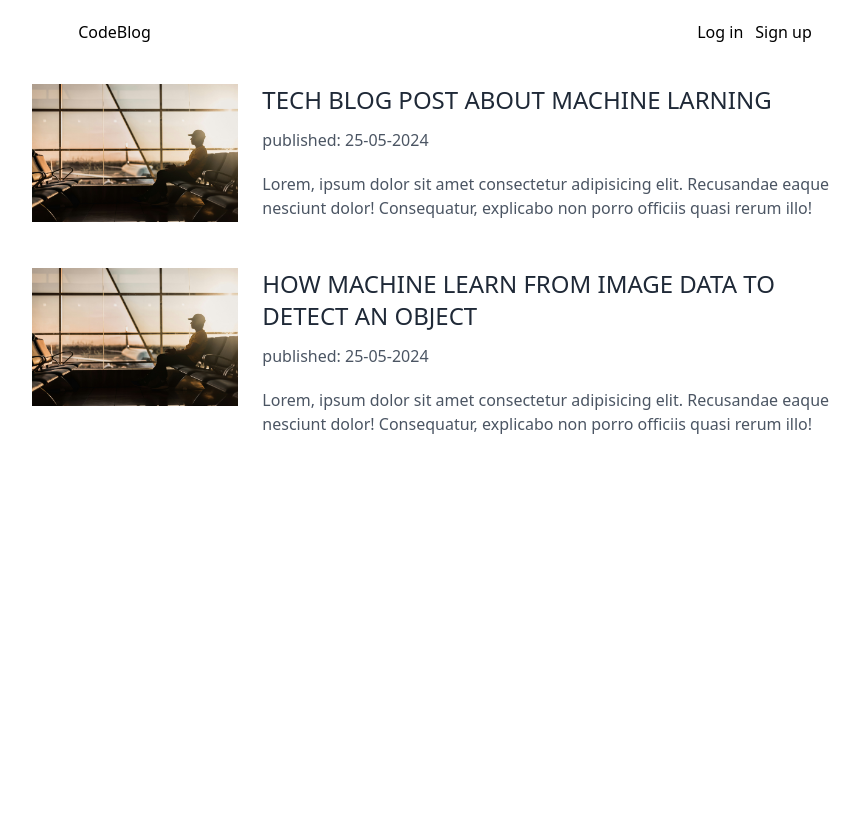
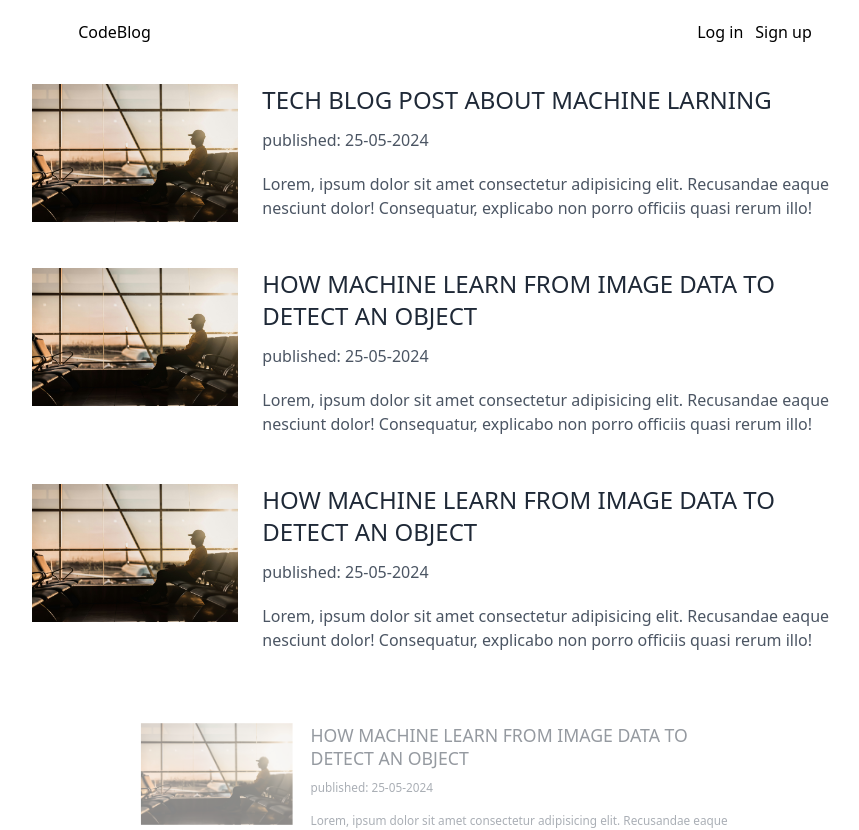
Before and after one commit to NULLcodehub/Blogsite, a React (Vite) app: page / in a window 1280 px wide. Shown: the top 830 px of the page, without its empty margins (195-1054 px from the left). Before the commit the page ends 800 px from the top, so only its background shows below. Built offline with nearby package versions, Linux system fonts and the light colour scheme.

Commit message:
signup apge addded and blog page animation added

```diff
--- a/data.json
+++ b/data.json
@@ -6,7 +6,31 @@
         "blog":"Lorem, ipsum dolor sit amet consectetur adipisicing elit. Recusandae eaque nesciunt dolor! Consequatur, explicabo non porro officiis quasi rerum illo!"
     },
     {
-        "blogID":1,
+        "blogID":2,
+        "title":"how machine learn from image data to detect an object",
+        "publishDate":"25-03-2024",
+        "blog":"Lorem, ipsum dolor sit amet consectetur adipisicing elit. Recusandae eaque nesciunt dolor! Consequatur, explicabo non porro officiis quasi rerum illo!"
+    },
+    {
+        "blogID":3,
+        "title":"how machine learn from image data to detect an object",
+        "publishDate":"25-03-2024",
+        "blog":"Lorem, ipsum dolor sit amet consectetur adipisicing elit. Recusandae eaque nesciunt dolor! Consequatur, explicabo non porro officiis quasi rerum illo!"
+    },
+    {
+        "blogID":4,
+        "title":"how machine learn from image data to detect an object",
+        "publishDate":"25-03-2024",
+        "blog":"Lorem, ipsum dolor sit amet consectetur adipisicing elit. Recusandae eaque nesciunt dolor! Consequatur, explicabo non porro officiis quasi rerum illo!"
+    },
+    {
+        "blogID":5,
+        "title":"how machine learn from image data to detect an object",
+        "publishDate":"25-03-2024",
+        "blog":"Lorem, ipsum dolor sit amet consectetur adipisicing elit. Recusandae eaque nesciunt dolor! Consequatur, explicabo non porro officiis quasi rerum illo!"
+    },
+    {
+        "blogID":6,
         "title":"how machine learn from image data to detect an object",
         "publishDate":"25-03-2024",
         "blog":"Lorem, ipsum dolor sit amet consectetur adipisicing elit. Recusandae eaque nesciunt dolor! Consequatur, explicabo non porro officiis quasi rerum illo!"
--- a/src/Login/Login.css
+++ b/src/Login/Login.css
@@ -0,0 +1,4 @@
+.login-btn{
+    background: #abf15b;
+    @apply px-3 py-1 text-white;
+}
--- a/src/Login/Login.jsx
+++ b/src/Login/Login.jsx
@@ -1,12 +1,26 @@
 import React from 'react';
+import { Link } from 'react-router-dom';
+import './Login.css'
 
 const Login = () => {
     return (
         <>
-            <div>
-                login page
-            </div>
+            <section>
+                <div className='flex  justify-center mt-14 '>
+                    <div className=' md:w-4/12  p-7 md:shadow-md shadow-gray-100'>
+                        <h1 className='text-center text-3xl my-3'><Link to='/'>Code blog</Link></h1>
 
+                        <div className='  '>
+                            <form action="">
+                                <input type="text" className=' w-full h-11 border-b-2 p-2 border-gray-400 my-3' placeholder='yourmail@email.com'  />
+                                <input type="password" className=' w-full h-11 border-b-2 border-gray-400 p-2 my-3' placeholder='password'  />
+                                <button className='login-btn'>Log in</button>
+                            </form>
+                        </div>
+                    </div>
+                </div>
+
+            </section>
 
         </>
     );
--- a/src/Signup/Signup.css
+++ b/src/Signup/Signup.css
@@ -0,0 +1,4 @@
+.signup-btn{
+    background: #abf15b;
+    @apply px-3 py-1 text-white;
+}
--- a/src/Signup/Signup.jsx
+++ b/src/Signup/Signup.jsx
@@ -1,10 +1,27 @@
 import React from 'react';
-
+import { Link } from 'react-router-dom';
+import './Signup.css'
 const Signup = () => {
     return (
         <>
+             <section>
+                <div className='flex  justify-center mt-14 '>
+                    <div className=' md:w-4/12  p-7 md:shadow-md shadow-gray-100'>
+                        <h1 className='text-center text-3xl my-3'><Link to='/'>Code blog</Link></h1>
 
-            signup page
+                        <div className='  '>
+                            <form action="">
+                                <input type="text" className=' w-full h-11 border-b-2 border-gray-400 p-2 my-3' placeholder='your name'  />
+                                <input type="text" className=' w-full h-11 border-b-2 p-2 border-gray-400 my-3' placeholder='yourmail@email.com'  />
+                                <input type="password" className=' w-full h-11 border-b-2 border-gray-400 p-2 my-3' placeholder='password'  />
+                                <button className='signup-btn'>Sign up</button>
+                                <p className='py-3 text-center text-gray-600 hover:text-indigo-500'><Link to='/login'>Already have an account? Log in</Link></p>
+                            </form>
+                        </div>
+                    </div>
+                </div>
+
+            </section>
 
         </>
     );
--- a/src/components/Blog/Blog.css
+++ b/src/components/Blog/Blog.css
@@ -0,0 +1,18 @@
+@keyframes appear {
+    from {
+        opacity: 0;
+        scale: 0.5;
+
+    }
+    to{
+        opacity: 1;
+        scale:1;
+    }
+
+}
+
+.anime-blog{
+    animation: appear linear ;
+    animation-timeline:view() ;
+    animation-range: entry 0% cover 25%;
+}
--- a/src/components/Blog/Blog.jsx
+++ b/src/components/Blog/Blog.jsx
@@ -1,6 +1,7 @@
 import React from 'react';
 import blogImage from '../../assets/static.jpg'
 import BlogDatas from "../../../data.json"
+import './Blog.css'
 const Blog = () => {
 
     console.log(BlogDatas)
@@ -8,13 +9,13 @@ const Blog = () => {
     return (
         <>
 
-            <section >
+            <section className=''>
                 {
                         BlogDatas.map((BlogData,index)=>
                     (
                         <>
 
-                            <section className='flex  flex-col md:flex-row p-5 justify-center  '>
+                            <section className='flex  flex-col md:flex-row p-5 justify-center anime-blog '>
                                 <div className='w-6/6 md:w-1/6 '>
                                     <img src={blogImage} alt="" className='w-fit h-fit' />
                                 </div>
```
